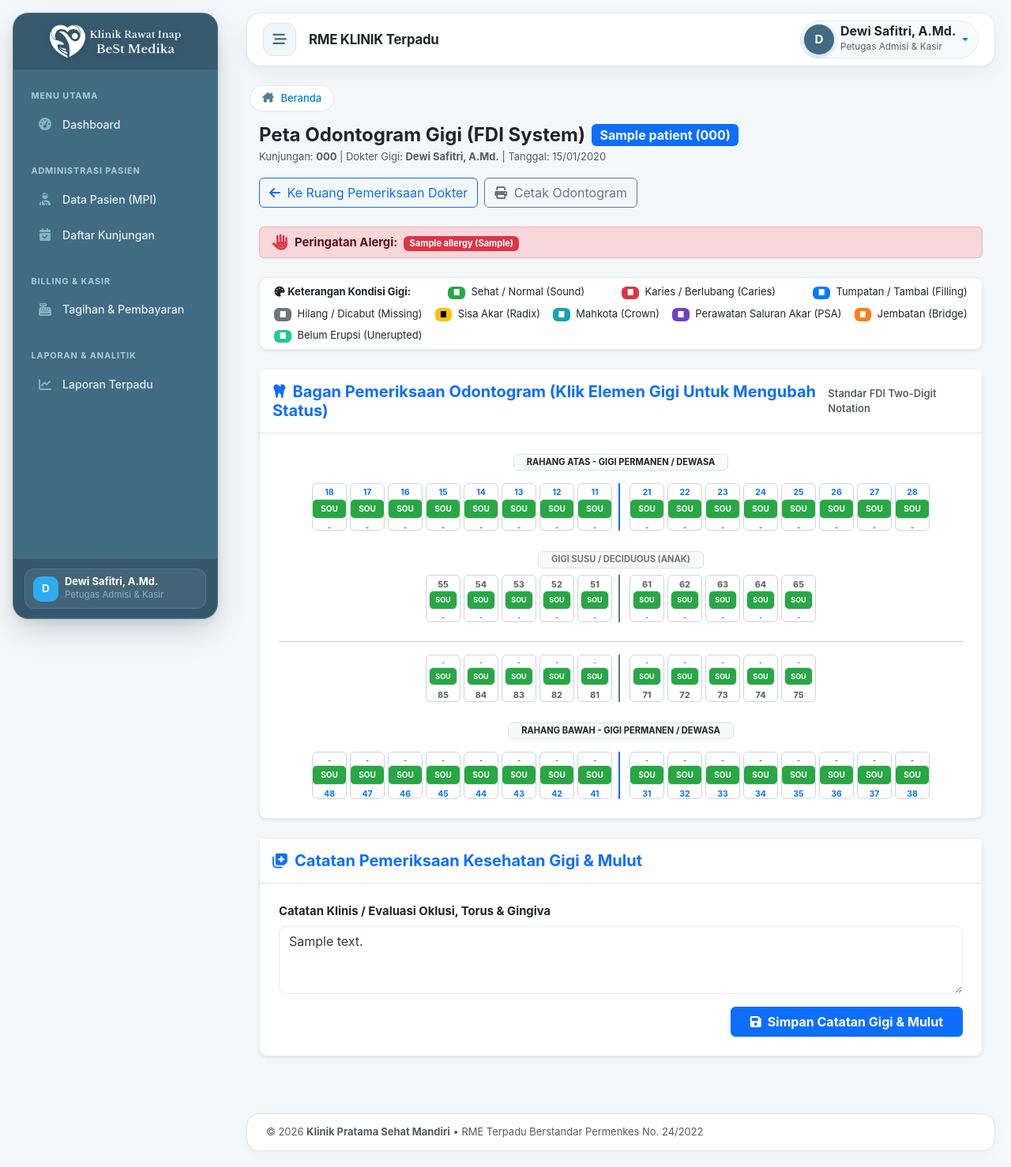
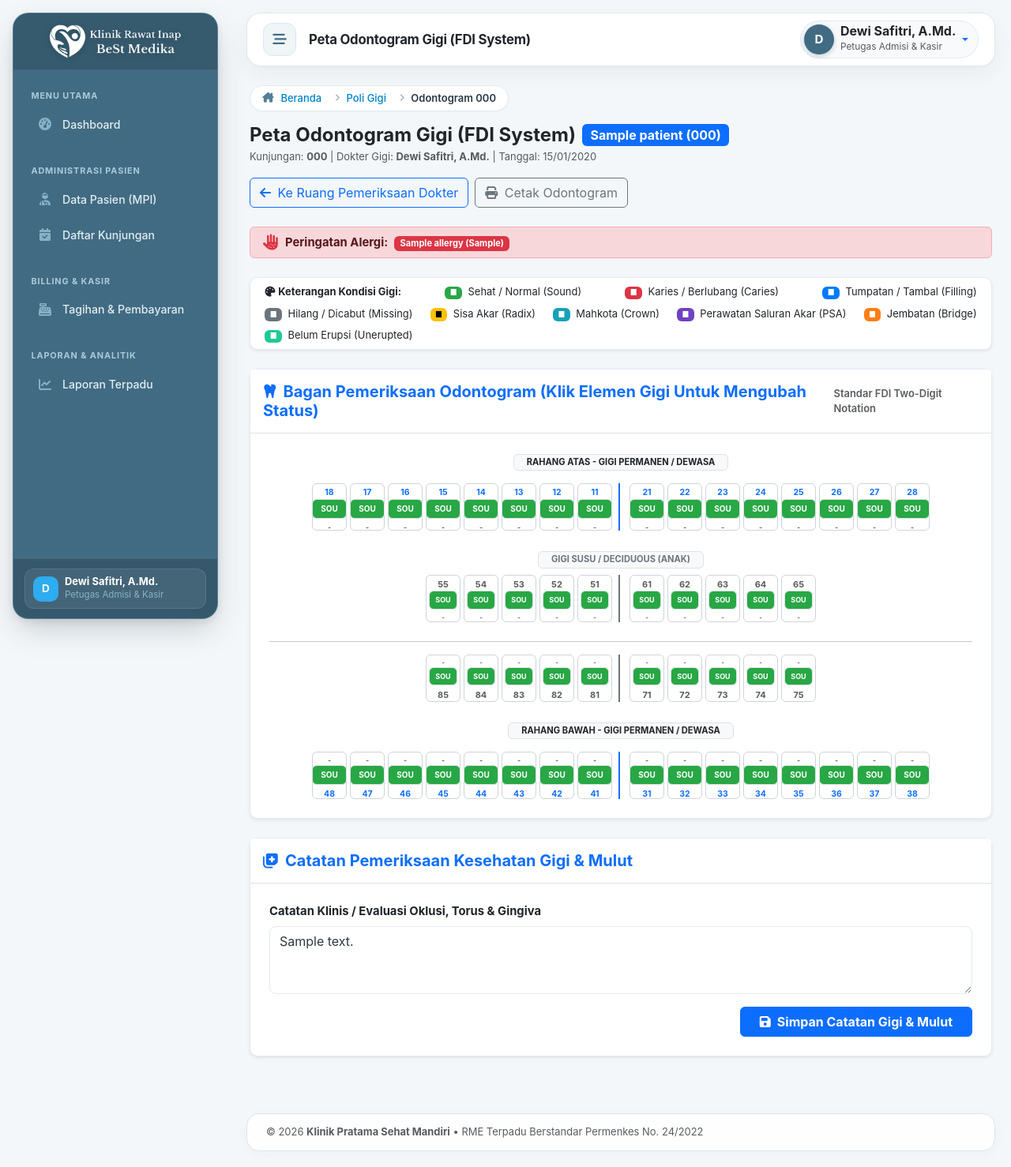
Before and after one commit to ardhikaxx/rme-klinik, a Laravel app: page /odontogram/1 in a window 1280 px wide. Shown: the whole page at 79% size. Run offline with Laravel 12, Linux system fonts and the light colour scheme; a user stored in the database is signed in; data comes from the database, SQL or seed files in the repository; tables that the repository leaves empty hold one stand-in row (values such as "Sample post"); parts of the project's set-up code (start-up, migrations or seed data) failed here and were passed over; some libraries are stand-ins or nearby versions.

Commit message:
feat: implementasi breadcrumb navigasi pada form odontogram visual fdi

```diff
--- a/resources/views/odontogram/show.blade.php
+++ b/resources/views/odontogram/show.blade.php
@@ -1,9 +1,15 @@
 @extends('layouts.app')
 
 @section('title', 'Peta Odontogram Gigi - ' . $visit->patient->name)
+@section('page_title', 'Peta Odontogram Gigi (FDI System)')
+
+@section('breadcrumb')
+    <li class="breadcrumb-item"><a href="{{ route('odontogram.index') }}">Poli Gigi</a></li>
+    <li class="breadcrumb-item active" aria-current="page">Odontogram {{ $visit->visit_number }}</li>
+@endsection
 
 @section('content')
-<div class="container-fluid">
+<div class="container-fluid p-0">
     <div class="d-flex flex-wrap align-items-center justify-content-between gap-3 mb-4">
         <div>
             <div class="d-flex align-items-center gap-2">
```
